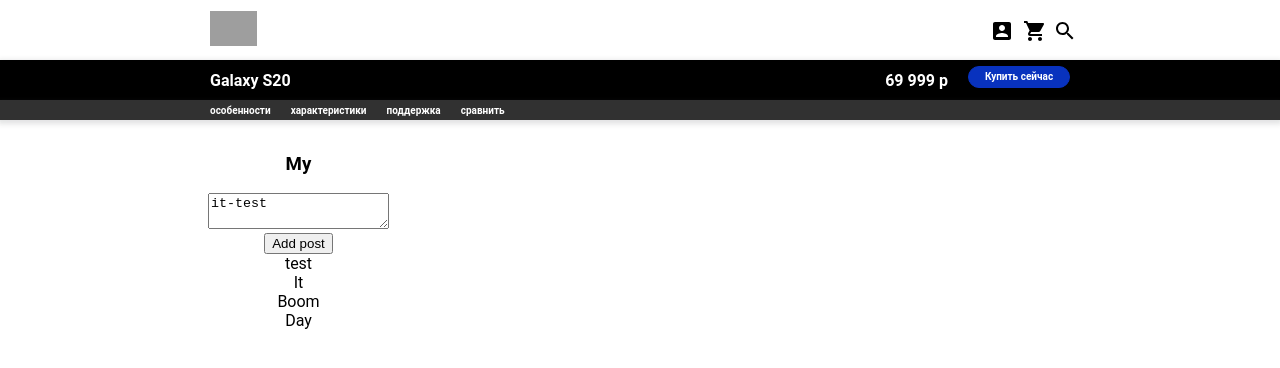
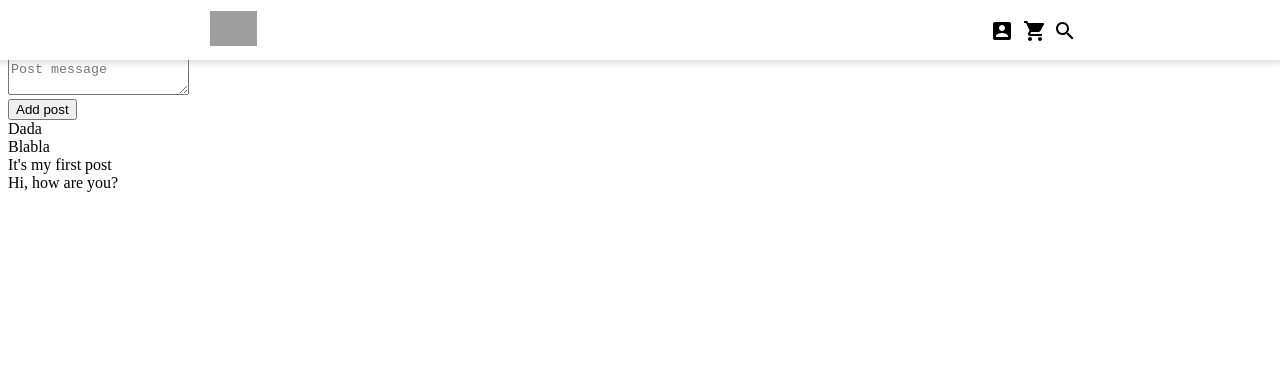
Before and after one commit to andres-boltdasarini/simple20, a React app: page /compare in a window 1280 px wide. Shown: the top 368 px of the page. Built offline with nearby package versions, Linux system fonts and the light colour scheme; grey boxes are pictures that could not be loaded; the HTML template or start-up script is replaced by a standard one.

Commit message:
redux-form test

```diff
--- a/package.json
+++ b/package.json
@@ -32,6 +32,7 @@
     "html-webpack-plugin": "^4.3.0",
     "mini-css-extract-plugin": "^0.10.0",
     "react-redux": "^7.2.2",
+    "redux-form": "^8.3.7",
     "sass": "^1.26.10",
     "sass-loader": "^9.0.3",
     "webpack": "^4.44.1",
@@ -46,6 +47,7 @@
     "react": "^17.0.1",
     "react-dom": "^17.0.1",
     "react-router-dom": "^5.2.0",
-    "redux": "^4.0.5"
+    "redux": "^4.0.5",
+    "redux-thunk": "^2.3.0"
   }
 }
--- a/src/components/Compare.js
+++ b/src/components/Compare.js
@@ -1,61 +1,85 @@
 import React from 'react';
 import {connect} from "react-redux";
-import {addPostActionCreator, updateNewPostTextActionCreator} from "@/redux/blogReducer";
+import {addPostActionCreator} from "@/redux/blogReducer";
 import '../scss/about.scss'
-import Bar from "@/components/Bar";
+import {Field, reduxForm} from "redux-form";
 
 
-const Blog = (props) => {
-
-    let postsElements =
-        props.posts.map( p => <div>{p.message}</div>)
-    let newPostElement = React.createRef();
-
-    let onAddPost = () => {
-        let text = newPostElement.current.value;
-        props.addPost(text);
-    }
-    let onPostChange = () => {
-        let text = newPostElement.current.value;
-        props.updateNewPostText(text);
-    }
+const FormControl = ({input, meta:{touched,error}, children}) => {
+    const hasError = touched && error;
     return (
-        <div className='body'>
-            <Bar/>
-            <h3>My</h3>
+        <div>
             <div>
-                <div>
-                    <textarea onChange={ onPostChange } ref={newPostElement}
-                              value={props.newPostText}/>
-                </div>
-                <div>
-                    <button onClick={ onAddPost }>Add post</button>
-                </div>
+                {children}
             </div>
-            <div >
-                { postsElements }
-            </div>
+            { hasError && <span>{error}</span> }
         </div>
     )
 }
 
+export const Textarea = (props) => {
+    const {input, meta, child, ...restProps} = props;
+    return <FormControl {...props}><textarea {...input} {...restProps} /></FormControl>
+}
+
+let AddNewPostForm = (props) => {
+    return <form onSubmit={props.handleSubmit}>
+        <div>
+            <Field name="newPostText" component={Textarea} placeholder={"Post message"}
+                   />
+        </div>
+        <div>
+            <button>Add post</button>
+        </div>
+    </form>;
+}
+
+let AddNewPostFormRedux = reduxForm({form: "ProfileAddNewPostForm"})(AddNewPostForm);
+
+const MyPosts = React.memo(props => {
+    const Post = (props) => {
+        return (
+            <div >
+                {props.message}
+            </div>
+        )
+    }
+    let postsElements =
+        [...props.posts]
+            .reverse()
+            .map( p => <Post message={p.message} likesCount={p.likesCount}/>);
+
+
+
+    let onAddPost = (values) => {
+        props.addPost(values.newPostText);
+    }
+
+    return (
+        <div >
+            <h3>My posts</h3>
+            <AddNewPostFormRedux onSubmit={onAddPost} />
+            <div>
+                {postsElements}
+            </div>
+        </div>
+    )
+})
+
 const mapStateToProps = (state) => {
     return {
-        posts: state.blogReducer.posts,
-        newPostText: state.blogReducer.newPostText
+        posts: state.profilePage.posts,
+        newPostText: state.profilePage.newPostText
     }
 }
+
 const mapDispatchToProps = (dispatch) => {
     return {
-        updateNewPostText: (text) => {
-            let action = updateNewPostTextActionCreator(text);
-            dispatch(action);
-        },
-        addPost: (text) => {
-            dispatch(addPostActionCreator(text));
+        addPost: (newPostBody) => {
+            dispatch(addPostActionCreator(newPostBody));
         }
     }
 }
 
 
-export default connect(mapStateToProps,mapDispatchToProps)(Blog);
+export default connect(mapStateToProps, mapDispatchToProps)(MyPosts);
--- a/src/redux/blogReducer.js
+++ b/src/redux/blogReducer.js
@@ -1,46 +1,36 @@
 const ADD_POST = 'ADD-POST';
-const UPDATE_NEW_POST_TEXT = 'UPDATE_NEW_POST_TEXT'
 
 let initialState = {
     posts: [
-        {id: 1, message: 'test'},
-        {id: 2, message: 'It',},
-        {id: 3, message: 'Boom'},
-        {id: 4, message: 'Day'},
+        {id: 1, message: 'Hi, how are you?', likesCount: 12},
+        {id: 2, message: 'It\'s my first post', likesCount: 11},
+        {id: 3, message: 'Blabla', likesCount: 11},
+        {id: 4, message: 'Dada', likesCount: 11}
     ],
-    newPostText: 'it-test'
+
+    profile: null,
+    status: ""
 };
 
-const blogReducer = (state = initialState, action) => {
+const profileReducer = (state = initialState, action) => {
 
     switch(action.type) {
         case ADD_POST: {
+
             let newPost = {
                 id: 5,
-                message: state.newPostText,
+                message: action.newPostBody,
+                likesCount: 0
             };
             return {
                 ...state,
                 posts: [...state.posts, newPost],
-                newPostText: action.newText
+                newPostText: ''
             };
-        }
-        case UPDATE_NEW_POST_TEXT: {
-            return {
-                ...state,
-                newPostText: action.newText
-            }
         }
         default:
             return state;
     }
 }
-
-export const addPostActionCreator = (text) =>
-    ({type: ADD_POST, newText: text})
-export const updateNewPostTextActionCreator = (text) =>
-    ({type: UPDATE_NEW_POST_TEXT, newText: text })
-
-
-
-export default blogReducer;
+export const addPostActionCreator = (newPostBody) => ({type: ADD_POST,newPostBody})
+export default profileReducer;
--- a/src/redux/store.js
+++ b/src/redux/store.js
@@ -1,14 +1,17 @@
-import {combineReducers, createStore} from "redux";
-import blogReducer from "@/redux/blogReducer";
-
-
+import {applyMiddleware, combineReducers, createStore} from "redux";
+import thunkMiddleware from "redux-thunk";
+import { reducer as formReducer } from 'redux-form'
+import profileReducer from "@/redux/blogReducer";
 
 
 let reducers = combineReducers({
-    blogReducer: blogReducer
+    profilePage: profileReducer,
+    form: formReducer
 });
 
-let store = createStore(reducers);
+let store = createStore(reducers,applyMiddleware(thunkMiddleware));
+
+window.store = store;
 
 
 export default store;
```
Also changed, not shown: 1 other file (tests, documents, lock files or other folders).
